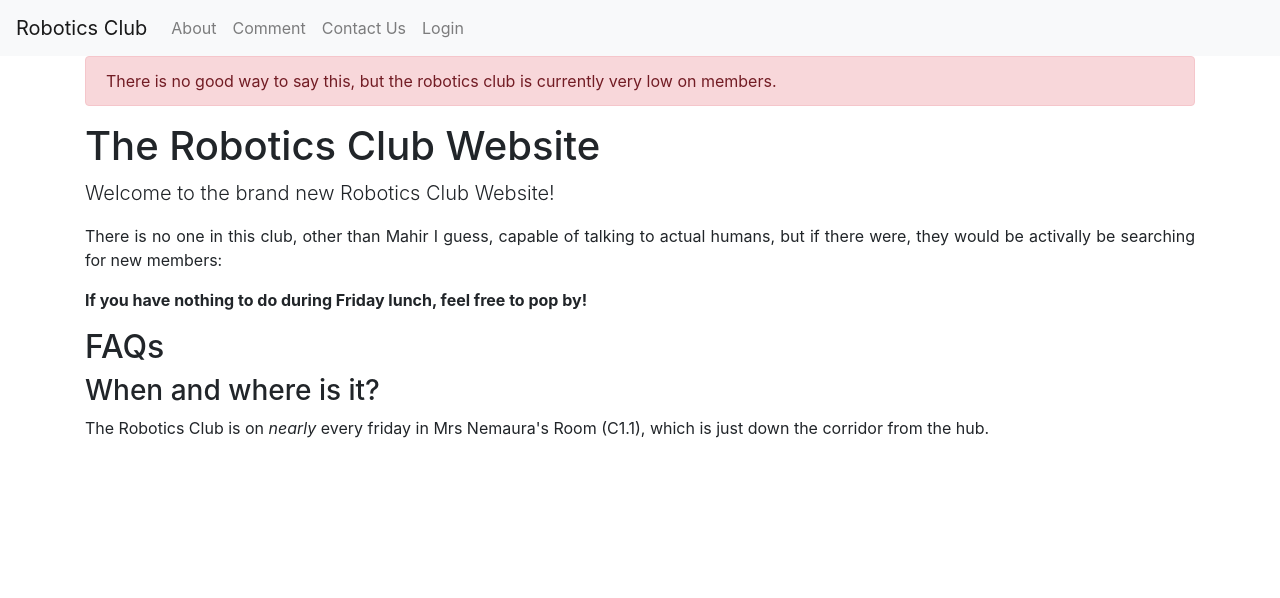
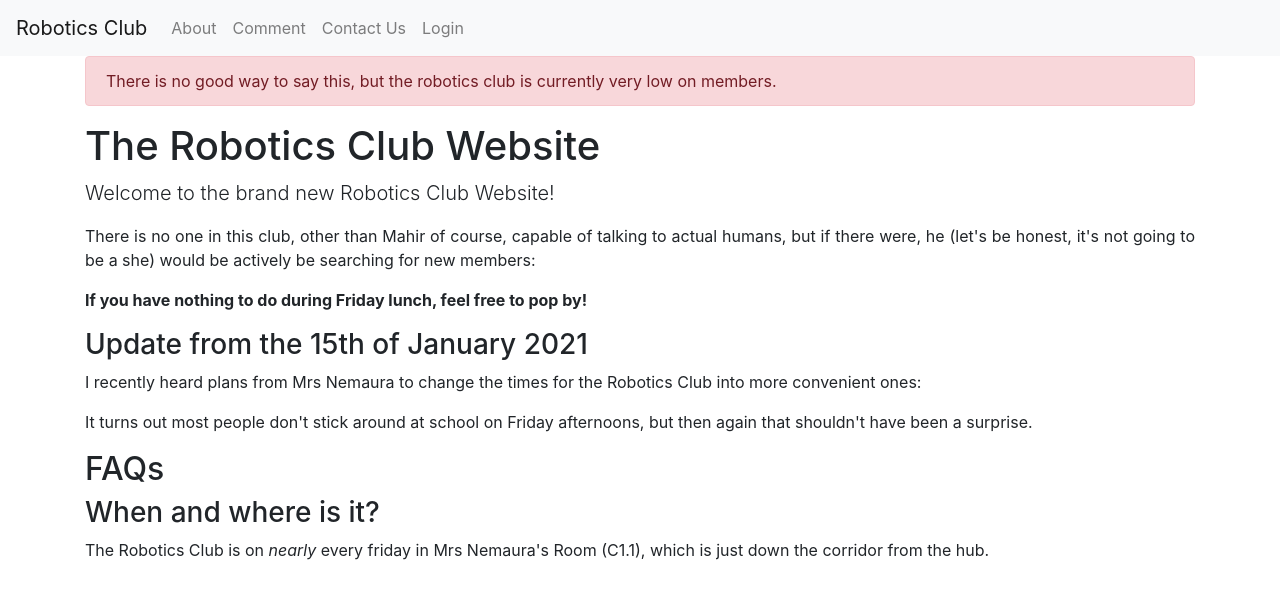
Before and after one commit to dalekvim/robotics-website, a React (Create React App) app: page /#/ in a window 1280 px wide. Shown: the top 598 px of the page. Built offline with nearby package versions, Linux system fonts and the light colour scheme.

Commit message:
Removed Refresh after Comment & Updated Home Page

```diff
--- a/src/pages/Comment.tsx
+++ b/src/pages/Comment.tsx
@@ -1,11 +1,16 @@
-import React from "react";
+import React, { useState } from "react";
 import { gql, useQuery, useMutation } from "@apollo/client";
 import { Field, Formik, Form } from "formik";
-import Spinner from "react-bootstrap/Spinner";
-import ListGroup from "react-bootstrap/ListGroup";
+import {
+  Alert,
+  Button,
+  FormControl,
+  InputGroup,
+  ListGroup,
+  Spinner,
+} from "react-bootstrap";
 import { Layout } from "../components/Layout";
 import { Struct } from "../components/Struct";
-import { Button, FormControl, InputGroup } from "react-bootstrap";
 
 const COMMENTS = gql`
   query {
@@ -33,18 +38,30 @@ interface IComment {
 export const Comment: React.FC = () => {
   const { loading, error, data } = useQuery(COMMENTS);
   const [createComment] = useMutation(CREATE_COMMENT);
+  const [alert, setAlert] = useState(<></>);
 
   return (
     <Layout>
+      {alert}
       <Struct title="The Comment Section" importance={1}>
         <Formik
           initialValues={{ content: "" }}
-          onSubmit={async ({ content }, { setSubmitting }) => {
+          onSubmit={async ({ content }, { setSubmitting, resetForm }) => {
             if (content) {
+              setAlert(<></>);
               setSubmitting(true);
-              await createComment({ variables: { content: content } });
+              await createComment({
+                variables: { content: content },
+                refetchQueries: [{ query: COMMENTS }],
+              });
+              resetForm();
               setSubmitting(false);
-              window.location.reload();
+            } else {
+              setAlert(
+                <Alert variant="warning">
+                  You can't post an empty comment.
+                </Alert>
+              );
             }
           }}
         >
--- a/src/pages/Home.tsx
+++ b/src/pages/Home.tsx
@@ -13,9 +13,10 @@ export const Home: React.FC = () => {
         <p className="lead">Welcome to the brand new Robotics Club Website!</p>
         <div className="text-justify">
           <p>
-            There is no one in this club, other than Mahir I guess, capable of
-            talking to actual humans, but if there were, they would be activally
-            be searching for new members:
+            There is no one in this club, other than Mahir of course, capable of
+            talking to actual humans, but if there were, he (let's be honest,
+            it's not going to be a she) would be actively be searching for new
+            members:
           </p>
           <p>
             <b>
@@ -23,6 +24,16 @@ export const Home: React.FC = () => {
               by!
             </b>
           </p>
+          <Struct title="Update from the 15th of January 2021" importance={3}>
+            <p>
+              I recently heard plans from Mrs Nemaura to change the times for
+              the Robotics Club into more convenient ones:
+            </p>
+            <p>
+              It turns out most people don't stick around at school on Friday
+              afternoons, but then again that shouldn't have been a surprise.
+            </p>
+          </Struct>
         </div>
         <Struct title="FAQs" importance={2}>
           <Struct title="When and where is it?" importance={3}>
```
Also changed, not shown: 1 other file (tests, documents, lock files or other folders).
